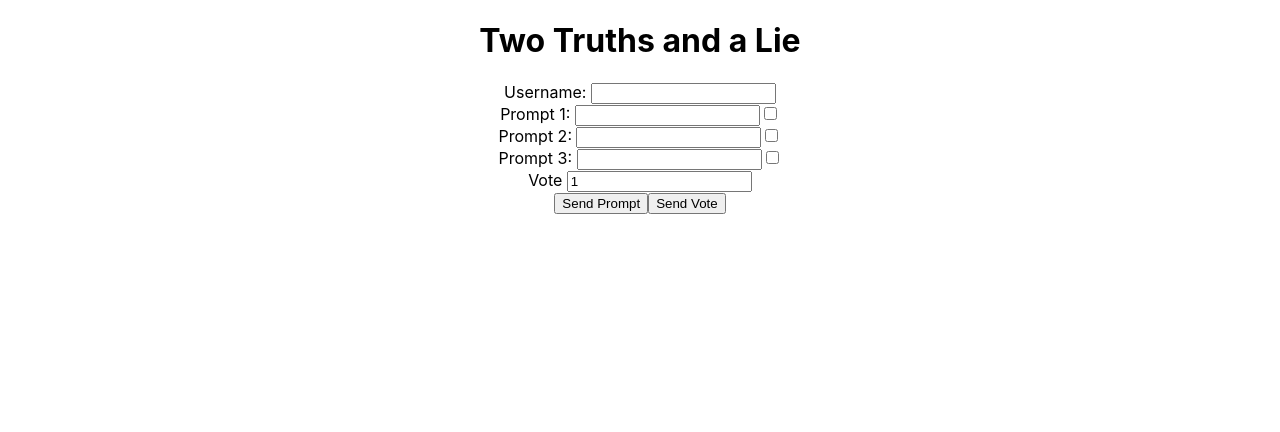
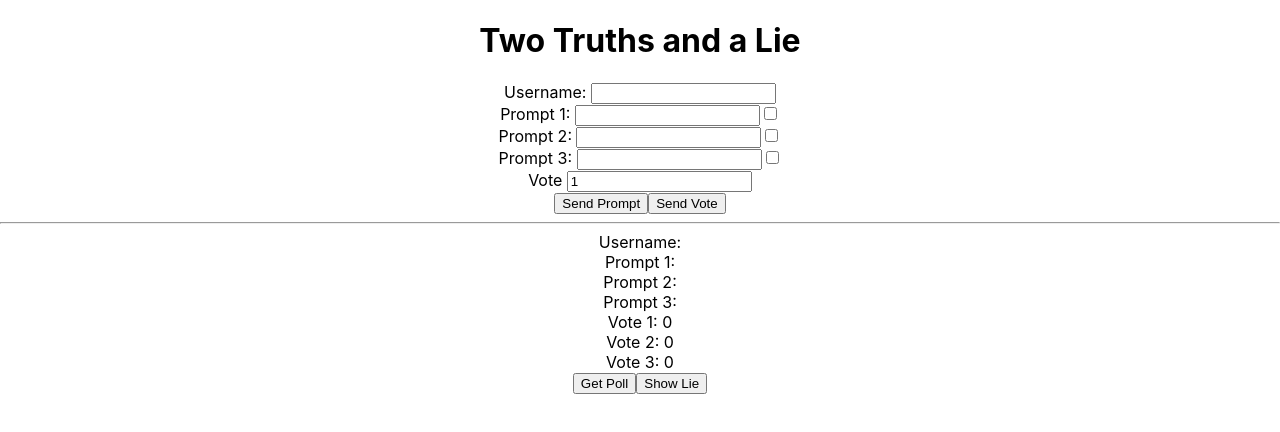
Before and after one commit to ReflextionsDev/two-truths-and-a-lie, a React (Create React App) app: page / in a window 1280 px wide. Shown: the top 432 px of the page. Built offline with nearby package versions, Linux system fonts and the light colour scheme.

Commit message:
Result display

```diff
--- a/src/App.js
+++ b/src/App.js
@@ -1,7 +1,7 @@
 import React, { Component } from 'react'
 import './App.css';
 
-const serverURL = "http://cab2-108-53-232-66.ngrok.io";
+const serverURL = "http://ce44-108-53-232-66.ngrok.io";
 
 async function postToServer(data, route) {
   const response = await fetch(`${serverURL}/${route}`, {
@@ -87,10 +87,6 @@ class App extends Component {
     this.setState(newData)
   }
 
-  handleFormSubmit = (e) => {
-    e.preventDefault()
-  }
-
   sendPrompt = async (e) => {
     const data = JSON.stringify({
       userName: this.state.username,
@@ -114,7 +110,6 @@ class App extends Component {
       <div className='App'>
         <h1>Two Truths and a Lie</h1>
 
-        <form onSubmit={this.handleFormSubmit}>
         <label>Username: </label>
         <input
           name="username"
@@ -182,7 +177,7 @@ class App extends Component {
           name="sendvote"
           onClick={this.sendVote}
         > Send Vote</button>
-        </form>
+
 
       </div>
     )
--- /dev/null
+++ b/src/Results.js
@@ -0,0 +1,136 @@
+import React, { Component } from 'react'
+import './App.css';
+
+const serverURL = "http://ce44-108-53-232-66.ngrok.io";
+
+async function getFromServer() {
+    const response = await fetch(`${serverURL}/prompt-poll`, {
+        method: "GET",
+        mode: "cors",
+        headers: {
+            Accept: "application/json",
+            "Content-Type": "application/json",
+            "access-control-request-headers": "content-type",
+            "x-Trigger": "CORS",
+        }
+    })
+    return await response.json()
+}
+
+export class Results extends Component {
+
+    constructor(props) {
+        super(props)
+        this.state = {
+            "currentPrompt": {
+                "userName": "",
+                "prompts": {
+                    "promptOne": {
+                        "prompt": "",
+                        "isLie": false
+                    },
+                    "promptTwo": {
+                        "prompt": "",
+                        "isLie": false
+                    },
+                    "promptThree": {
+                        "prompt": "",
+                        "isLie": false
+                    }
+                }
+            },
+            "promptVotes": {
+                "1": 0,
+                "2": 0,
+                "3": 0
+            },
+            "colors": {
+                "1": '',
+                "2": '',
+                "3": ''
+            },
+            "showLie": false
+        }
+    }
+
+    getPoll = async () => {
+        const response = await getFromServer()
+        console.log(response)
+        this.setState(response)
+    }
+
+    showLie = () => {
+        this.setState({ "showLie": !this.state.showLie }, () => {
+
+            // Set the color of prompts to red or green based on truthiness
+            if (this.state.showLie === true) {
+                this.setState({
+                    "colors": {
+                        "1": (this.state.currentPrompt.prompts.promptOne.isLie ? 'red' : 'lightgreen'),
+                        "2": (this.state.currentPrompt.prompts.promptTwo.isLie ? 'red' : 'lightgreen'),
+                        "3": (this.state.currentPrompt.prompts.promptThree.isLie ? 'red' : 'lightgreen')
+                    }
+                })
+            } else {
+                this.setState({
+                    "colors": {
+                        "1": 'black',
+                        "2": 'black',
+                        "3": 'black'
+                    }
+                })
+            }
+
+            // console log if the class voted correctly or not
+            // get prompt that is lie
+            // check if that prompt has the most votes
+
+            // get prompts{obj} where, isLie: true
+
+
+            const prompts = this.state.currentPrompt.prompts
+            let liePrompt = ''
+
+            // console.log(prompts)
+
+            for (const prompt in prompts) {
+                // console.log(`${prompt}: ${prompts[prompt].isLie}`)
+                if (prompts[prompt].isLie === true) {
+                    liePrompt = prompt
+                    break
+                }
+            }
+
+            console.log(`${liePrompt} is the lie.`)
+
+            // working here
+            // reduce to get the highest votes?
+
+
+
+        })
+    }
+
+    render() {
+        return (
+            <div className='App'>
+                <hr />
+                <div>Username: {this.state.currentPrompt.userName}</div>
+                <div>Prompt 1: {this.state.currentPrompt.prompts.promptOne.prompt}</div>
+                <div>Prompt 2: {this.state.currentPrompt.prompts.promptTwo.prompt}</div>
+                <div>Prompt 3: {this.state.currentPrompt.prompts.promptThree.prompt}</div>
+                <div style={{ color: this.state.colors[1] }}>
+                    Vote 1: {this.state.promptVotes[1]}</div>
+                <div style={{ color: this.state.colors[2] }}>
+                    Vote 2: {this.state.promptVotes[2]}</div>
+                <div style={{ color: this.state.colors[3] }}>
+                    Vote 3: {this.state.promptVotes[3]}</div>
+                <button onClick={this.getPoll}>Get Poll</button>
+                <button onClick={this.showLie}>Show Lie</button>
+
+            </div>
+        )
+    }
+}
+
+export default Results
--- a/src/index.js
+++ b/src/index.js
@@ -2,11 +2,13 @@ import React from 'react';
 import ReactDOM from 'react-dom';
 import './index.css';
 import App from './App';
+import Results from './Results';
 import reportWebVitals from './reportWebVitals';
 
 ReactDOM.render(
   <React.StrictMode>
     <App />
+    <Results />
   </React.StrictMode>,
   document.getElementById('root')
 );
```
Lines whose indentation alone changed are shown as unchanged.
